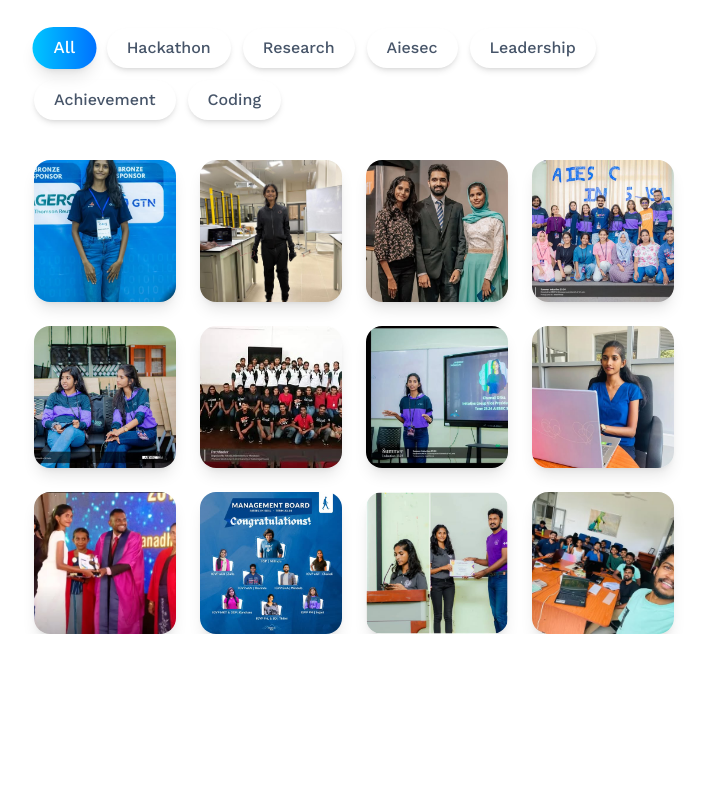
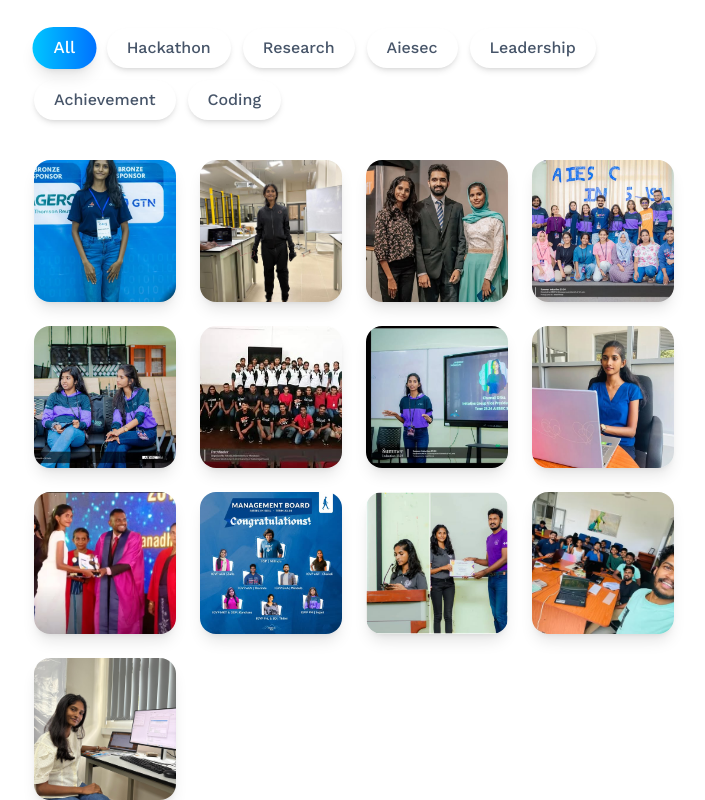
Before and after one commit to Chamaali/3d-portfolio, a React (Vite) app: page /gallery in a window 1280 px wide. Shown: the part 224-1024 px from the top of the page, without its empty margins (286-991 px from the left). Before the commit the page ends 858 px from the top, so only its background shows below. Built offline with nearby package versions, Linux system fonts and the light colour scheme; no server answers.

Commit message:
added an image

```diff
--- a/src/pages/Gallery.jsx
+++ b/src/pages/Gallery.jsx
@@ -13,6 +13,7 @@ import img9 from '../assets/gallery/9.jpg';
 import img10 from '../assets/gallery/10.jpg';
 import img11 from '../assets/gallery/11.jpg';
 import img12 from '../assets/gallery/12.jpg';
+import img13 from '../assets/gallery/13.jpg';
 
 // Gallery data with local images
 const galleryImages = [
@@ -99,6 +100,13 @@ const galleryImages = [
     title: "Image 12",
     category: ["coding"],
     description: "Gallery image 12"
+  },
+  {
+    id: 13,
+    src: img13,
+    title: "Image 13",
+    category: ["coding", "research"],
+    description: "Gallery image 13"
   },
 ];
 
```
Also changed, not shown: src/assets/gallery/13.jpg (added).
